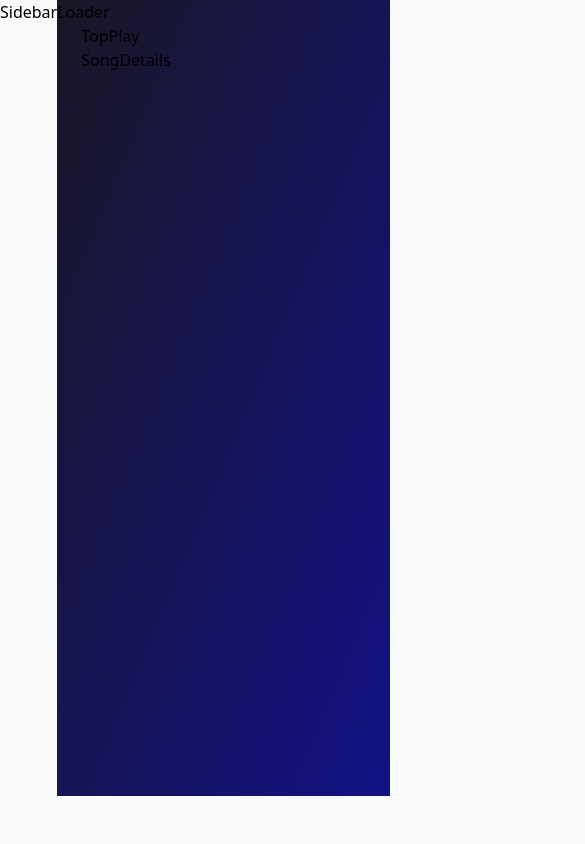
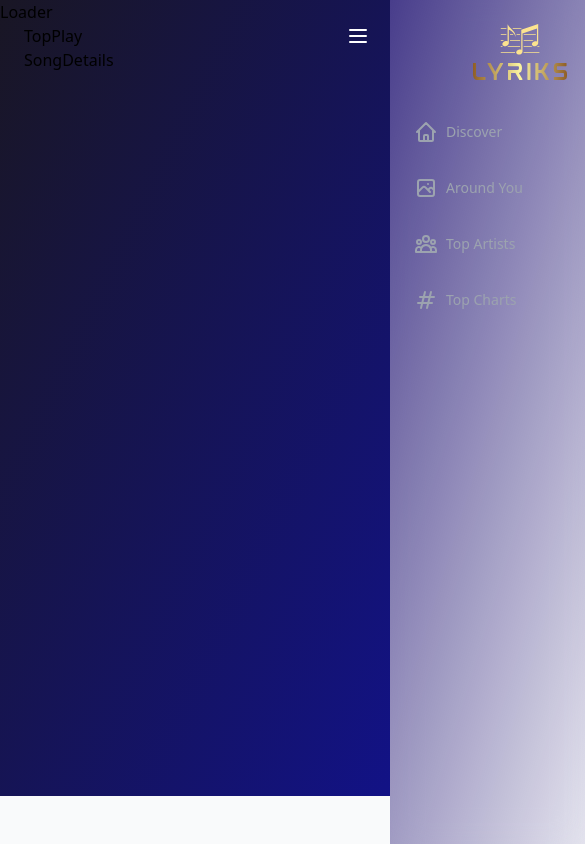
Before and after one commit to samu13813/Spotify-Clon, a React (Vite) app: page /songs/1 in a window 390 px wide. Shown: the top 844 px of the page, 585 px wide, since content can reach past the window. Built offline with nearby package versions, Linux system fonts and the light colour scheme.

Commit message:
Sidebar element created in all devices
Left hand side sidebar for desktop and burger menu for smaller devices

```diff
--- a/src/components/Sidebar.jsx
+++ b/src/components/Sidebar.jsx
@@ -1,5 +1,59 @@
-const Sidebar = () => (
-  <div>Sidebar</div>
+import { useState } from 'react';
+import { NavLink } from 'react-router-dom';
+import { HiOutlineMenu } from 'react-icons/hi';
+import { RiCloseLine } from 'react-icons/ri';
+
+import { logo } from '../assets';
+import { links } from '../assets/constants';
+
+const NavLinks = ({ handleClick }) => (
+  <div className='mt-10'>
+    {links.map((item) => (
+      <NavLink
+        key={item.name}
+        to={item.to}
+        className='flex flex-row justify-start items-center my-8 text-sm font-medium text-gray-400 hover:text-cyan-400'
+        onClick={() => handleClick && handleClick()}
+        >
+          <item.icon className='w-6 h-6 mr-2'/>
+          {item.name}
+      </NavLink>
+    ))}
+  </div>
+
 );
 
+const Sidebar = () => {
+
+  const [mobileMenuOpen, setMobileMenuOpen] = useState(false);
+
+  return (
+    <>
+      <div className='md:flex hidden flex-col w-[240px] py-10 px-4 bg-[#191624]'>
+        <img src={logo} alt={logo} className='w-full h-14 object-contain' />
+        <NavLinks />
+      </div>
+
+      <div className='absolute md:hidden block top-6 right-3'>
+        {mobileMenuOpen ? (
+          <RiCloseLine
+            className='w-6 h-6 text-white mr-2 cursor-pointer'
+            onClick={() => setMobileMenuOpen(false)}
+          />
+        ) : <HiOutlineMenu
+              className='w-6 h-6 text-white mr-2 cursor-pointer'
+              onClick={() => setMobileMenuOpen(true)}
+              />}
+      </div>
+
+      <div className={`absolute top-0 h-screen w-2/3 bg-gradient-to-tl from-white/10 to-[#483d8b] backdrop-blur-lg z-10 p-6 md:hidden smooth-transition ${mobileMenuOpen ? 'left-0' : 'left-full'}`}>
+        <img src={logo} alt={logo} className='w-full h-14 object-contain' />
+        <NavLinks
+          handleClick={() => setMobileMenuOpen(false)}
+        />
+      </div>
+    </>
+  );
+};
+
 export default Sidebar;
```
